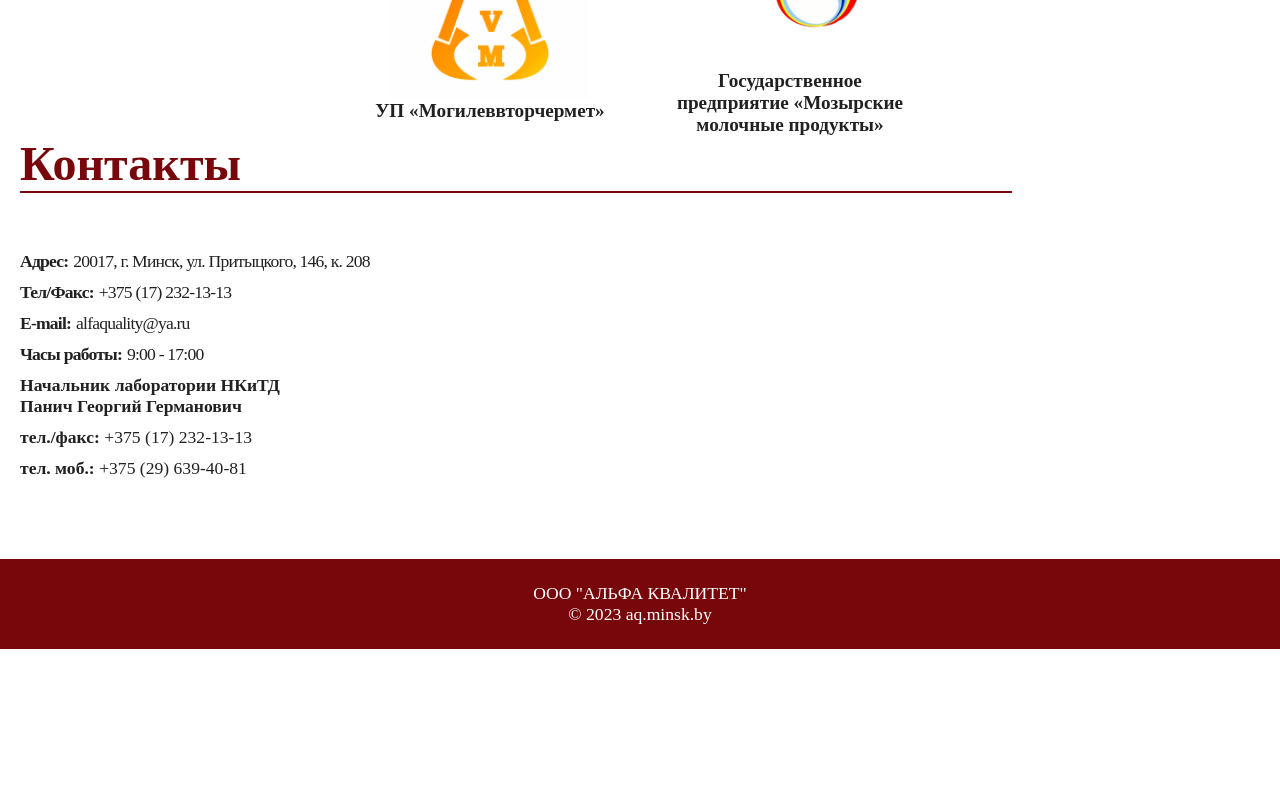
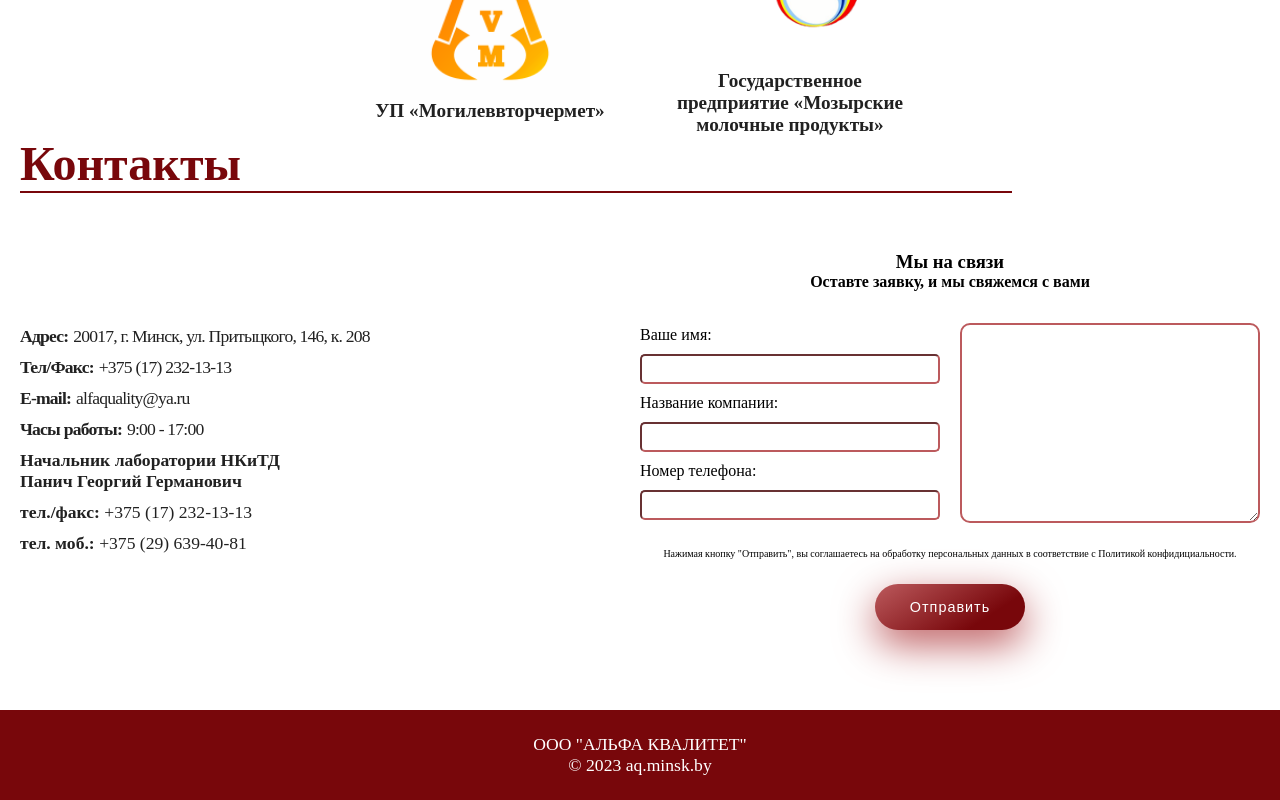
Before and after one commit to samolazoff/AQ-ts, a React (Create React App) app in the folder client/: page / in a window 1280 px wide. Shown: the part 1727-2527 px from the top of the page. Before the commit the page ends 2376 px from the top, so only its background shows below. Built offline with nearby package versions, Linux system fonts and the light colour scheme.

Commit message:
ADD contacts block

```diff
--- a/client/src/App.sass
+++ b/client/src/App.sass
@@ -33,3 +33,17 @@
     @include text(4em, normal, 600, $primary-color)
     text-transform:  capitalize
     text-align: center
+.btn
+    @include flex(row, center, center)
+    width: 150px
+    padding: 15px 35px
+    border-radius: 50px
+    background-image: linear-gradient(147deg, $primary-color-light 0%, $primary-color 74%)
+    color: $primary-color-txt
+    box-shadow: 0px 14px 40px $primary-color-light
+    @include text(.9em, normal, 500, $primary-color-txt)
+    text-decoration: none
+    letter-spacing: 1px
+    &:hover
+        color: $primary-color-light
+        cursor: pointer
--- a/client/src/components/ContactsForMail/ContactsForMail.sass
+++ b/client/src/components/ContactsForMail/ContactsForMail.sass
@@ -2,6 +2,7 @@
 @import ../../styles/var
 
 .app-contacts-main-content
+    width: 100%
     @include flex(row, space-between, center)
     gap: 100px
     flex-wrap: wrap
--- a/client/src/components/FormContacts/FormContacts.sass
+++ b/client/src/components/FormContacts/FormContacts.sass
@@ -0,0 +1,36 @@
+@import ../../styles/samolazoff
+@import ../../styles/var
+
+.app-contacts-form-feedback
+    @include flex(column, flex-start, center)
+    &-wrap
+        margin-top: 2em
+        @include flex(column, flex-start, center)
+        gap: 25px
+    &-content
+        @include flex(row, center, center)
+        gap: 20px
+        flex-wrap: wrap
+        textarea
+            width: 300px
+            border-radius: 10px
+            border: 2px solid $primary-color-light
+    &-wrap-input
+        @include flex(column, flex-start, center)
+        gap: 10px
+    &-input
+        @include flex(column, flex-start, flex-start)
+        gap: 10px
+        input
+            width: 300px
+            height: 30px
+            border-color: $primary-color-light
+            border-radius: 5px
+#formFeedbackPost
+    width: 300px
+    height: 200px
+#contacts-number-ofice:hover,
+#contacts-email-ofice:hover
+    font-weight: 600
+    cursor: pointer
+    color: $primary-color-dark
--- a/client/src/components/FormContacts/FormContacts.tsx
+++ b/client/src/components/FormContacts/FormContacts.tsx
@@ -2,9 +2,31 @@ import './FormContacts.sass';
 
 const FormContacts = () => {
     return (
-        <div>
-
-        </div>
+        <form className="app-contacts-form-feedback" method="post">
+            <h3 className="app-contacts-form-feedback__title">Мы на связи</h3>
+            <h4 className="app-contacts-form-feedback__subtitle">Оставте заявку, и мы свяжемся с вами</h4>
+            <div className="app-contacts-form-feedback-wrap">
+                <div className="app-contacts-form-feedback-content">
+                    <div className="app-contacts-form-feedback-wrap-input">
+                        <label className='app-contacts-form-feedback-input'>
+                            Ваше имя:
+                            <input id="formFeedbackName" type="text" name="formFeedbackName"/>
+                        </label >
+                        <label className='app-contacts-form-feedback-input'>
+                            Название компании:
+                            <input id="formFeedbackCompany" type="text" name="formFeedbackCompany"/>
+                        </label>
+                        <label className='app-contacts-form-feedback-input'>
+                            Номер телефона:
+                            <input id="formFeedbackPhone" type="tel" name="formFeedbackPhone"/>
+                        </label>
+                    </div>
+                    <textarea id="formFeedbackPost" name="formFeedbackPost"> </textarea>
+                </div>
+                <span className="text-confid">Нажимая кнопку "Отправить", вы соглашаетесь на обработку персональных данных в соответствие с Политикой конфидициальности.</span>
+                <button className="btn" type="submit">Отправить</button>
+            </div>
+        </form>
     );
 };
 
```
